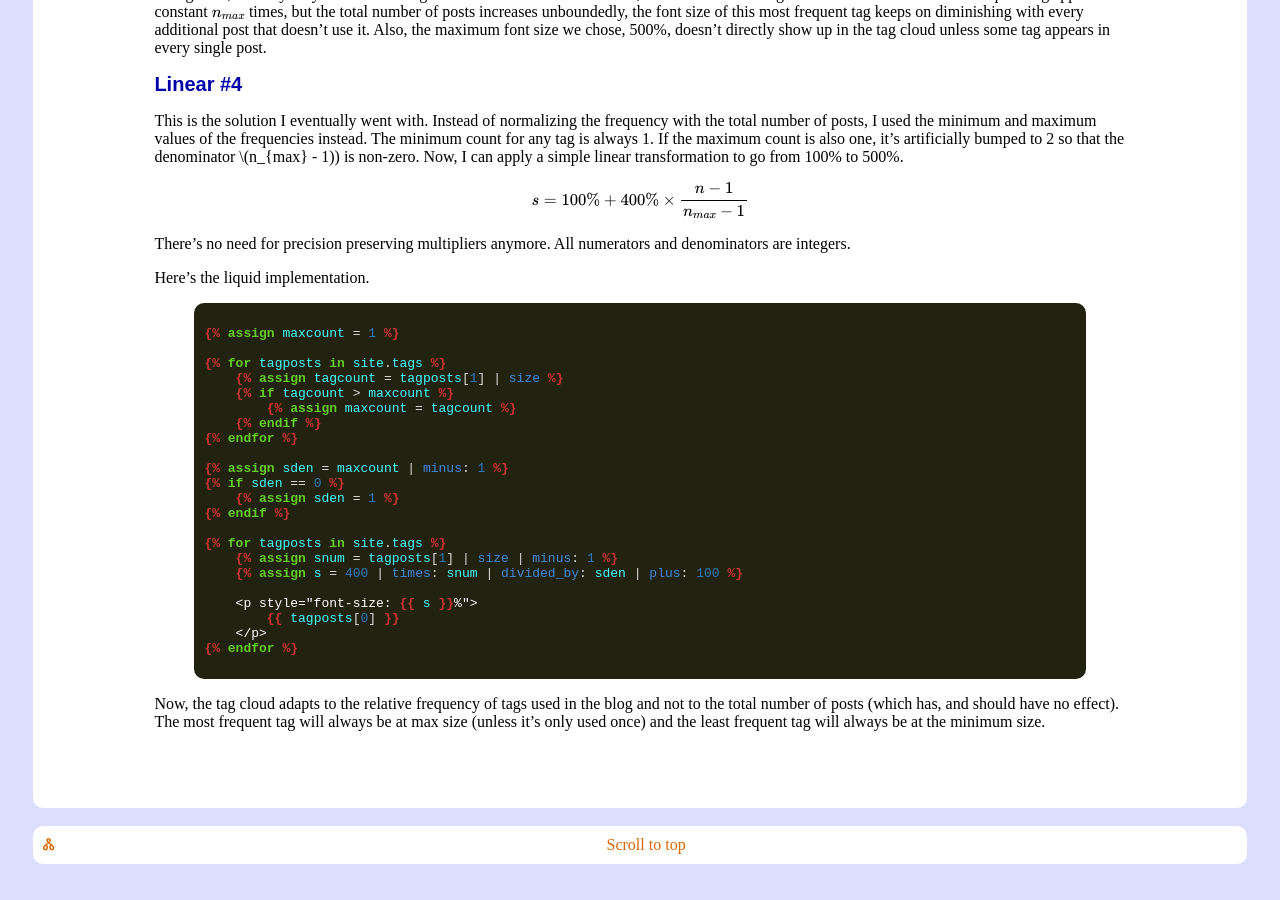
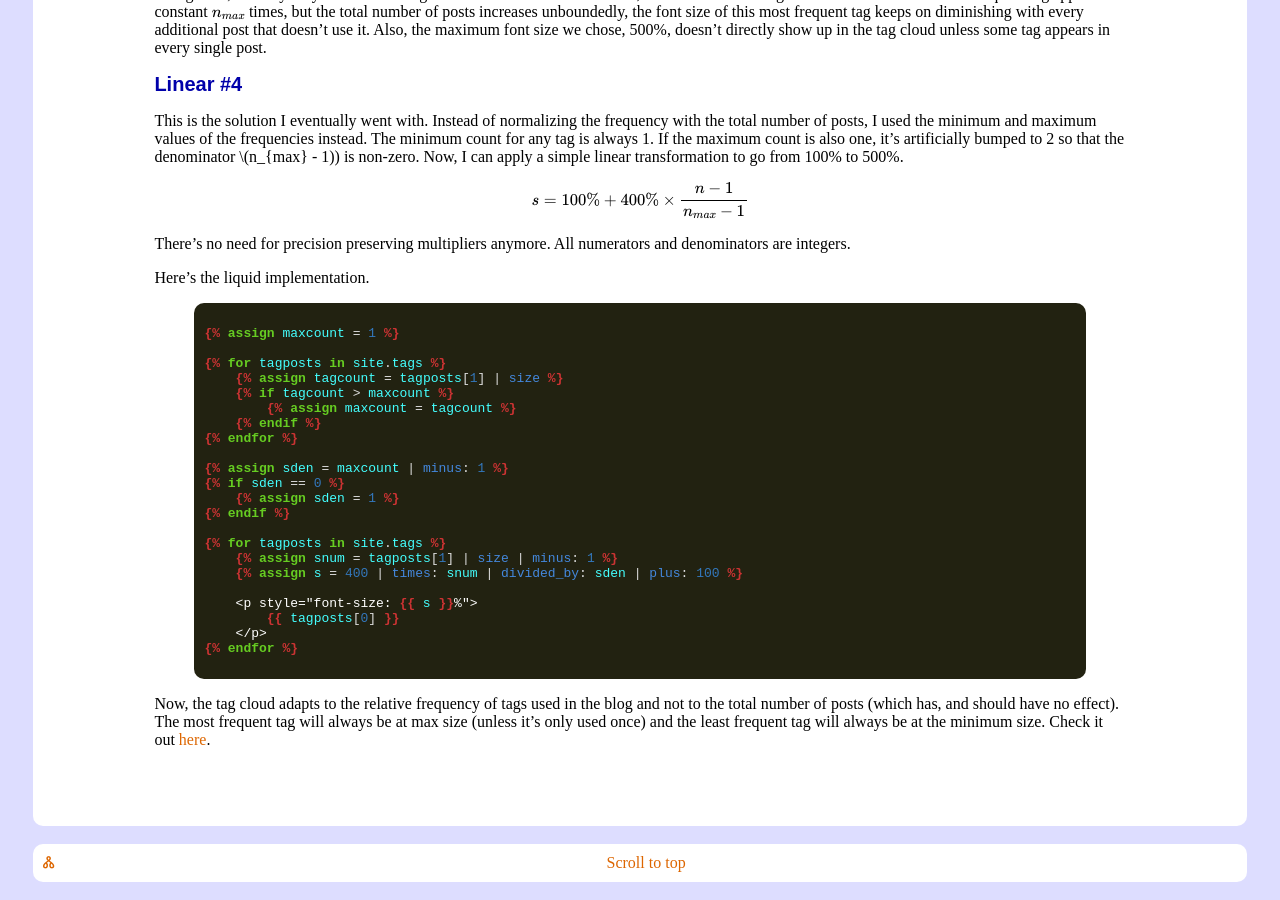
Before and after one commit to dekonvoluted/dekonvoluted.github.io, a Jekyll site: the page built from _posts/2016-06-22-implementing-a-proportional-tag-cloud-in-jekyll.md, in a window 1280 px wide and 900 px high, scrolled down 3154 px. Built offline with Jekyll 4.4.1, drawn with Linux system fonts in a browser that asks for light colours; formulas are drawn with MathJax 3; comment, search, counter and statistics services are not loaded.

Commit message:
Add link to tag cloud at the end of post

```diff
--- a/_posts/2016-06-22-implementing-a-proportional-tag-cloud-in-jekyll.md
+++ b/_posts/2016-06-22-implementing-a-proportional-tag-cloud-in-jekyll.md
@@ -270,3 +270,4 @@ Here's the liquid implementation.
 
 Now, the tag cloud adapts to the relative frequency of tags used in the blog and not to the total number of posts (which has, and should have no effect).
 The most frequent tag will always be at max size (unless it's only used once) and the least frequent tag will always be at the minimum size.
+Check it out [here]({{ site.url }}/tags).
```
